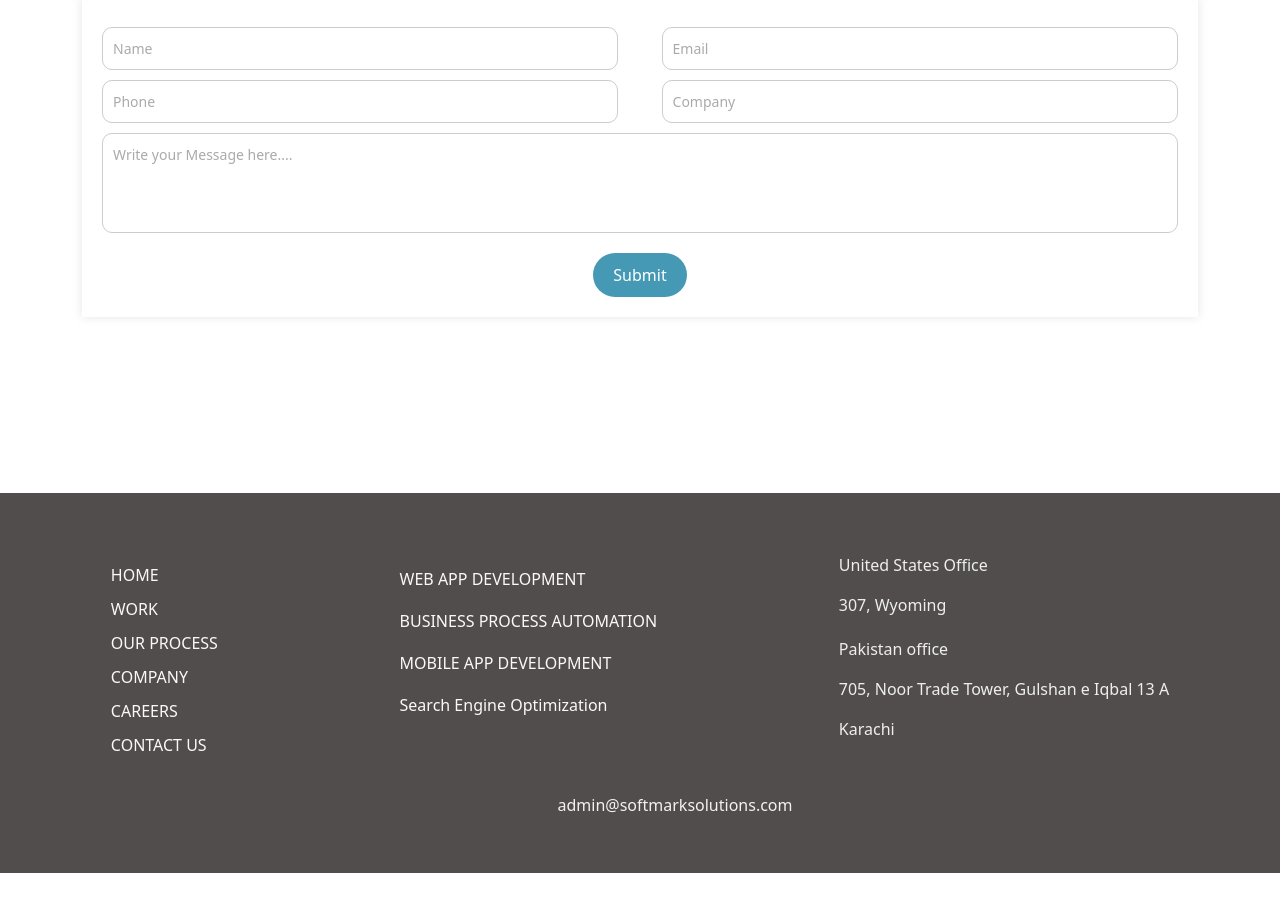
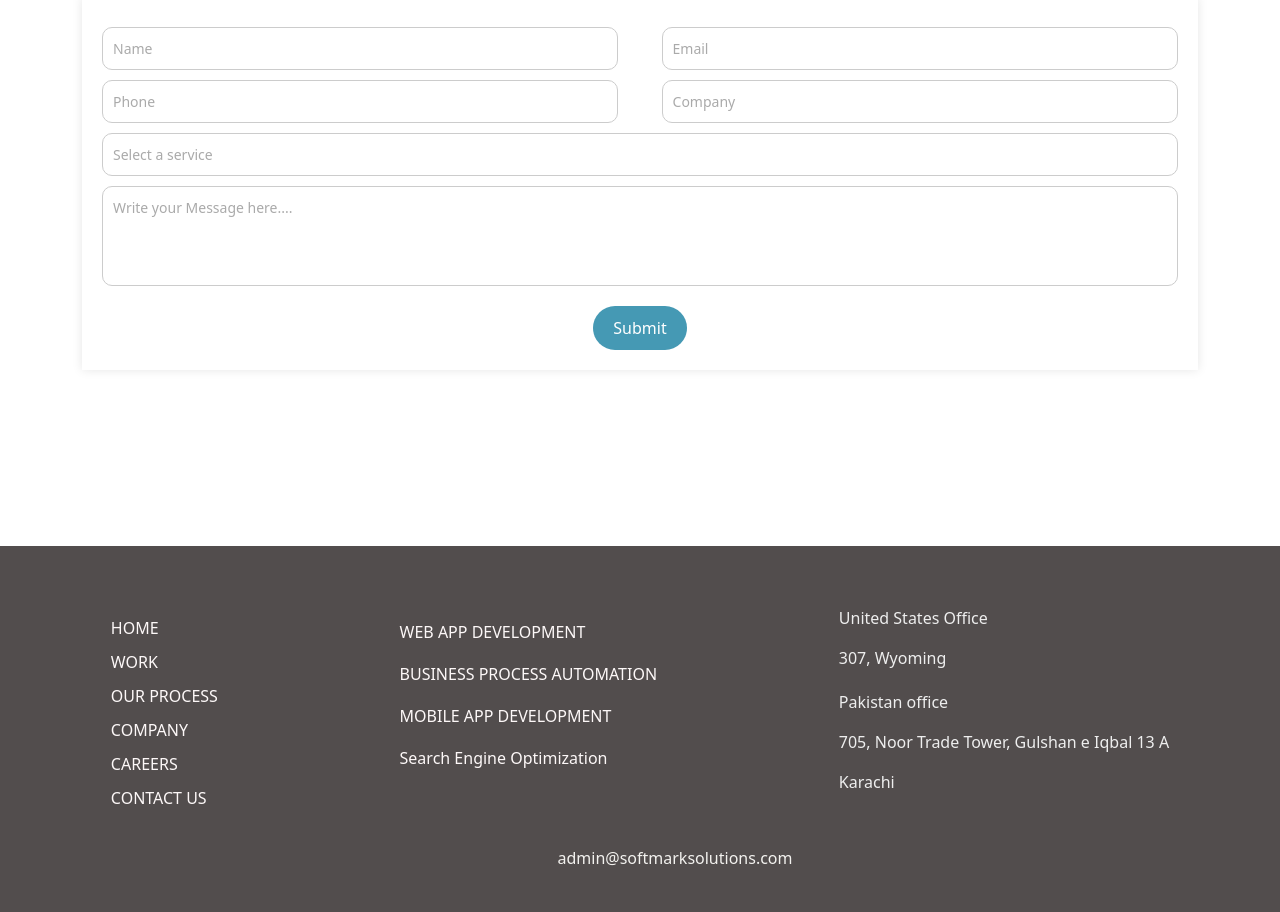
Before and after one commit to Softmark-sol/Softmark-Solutions-Frontend, a React (Create React App) app: page / in a window 1280 px wide. Shown: the part 1700-2612 px from the top of the page. Before the commit the page ends 2573 px from the top, so only its background shows below. Built offline with nearby package versions, Linux system fonts and the light colour scheme.

Commit message:
Added dropdown to the contact form

```diff
--- a/src/components/ContactForm.jsx
+++ b/src/components/ContactForm.jsx
@@ -8,7 +8,8 @@ const ContactForm = () => {
     email: '',
     phone: '',
     company: '',
-    message: ''
+    message: '',
+    serviceType: '' // Add new field for the dropdown
   })
 
   const handleChange = (e) => {
@@ -27,7 +28,8 @@ const ContactForm = () => {
           email: '',
           phone: '',
           company: '',
-          message: ''
+          message: '',
+          serviceType: '' // Reset new field
         })
       }
     } catch (error) {
@@ -81,6 +83,27 @@ const ContactForm = () => {
             />
           </div>
           <div className='form-group'>
+            <select
+              name='serviceType'
+              className='form-control drop-down'
+              value={formData.serviceType}
+              onChange={handleChange}
+              required
+            >
+              <option id='dropdown-placeholder' value='' disabled>
+                Select a service
+              </option>
+              <option value='Web Development'>Web Development</option>
+              <option value='Mobile App Development'>
+                Mobile App Development
+              </option>
+              <option value='Search Engine Optimization'>
+                Search Engine Optimization
+              </option>
+              <option value='Digital Marketing'>Digital Marketing</option>
+            </select>
+          </div>
+          <div className='form-group'>
             <textarea
               name='message'
               className='form-control'
--- a/src/css/contactForm.css
+++ b/src/css/contactForm.css
@@ -19,7 +19,7 @@
   bottom: -5px;
   transform: translateX(-50%);
   width: 50%;
-  height: 3px; /* Adjust the height as needed */
+  height: 3px;
   background-color: rgb(220, 166, 66);
 }
 
@@ -63,7 +63,15 @@
   font-size: 14px;
 }
 
+.drop-down {
+  width: 100%;
+}
+
 .form-control::placeholder {
+  color: #aaa;
+}
+
+#dropdown-placeholder {
   color: #aaa;
 }
 
@@ -95,7 +103,6 @@ textarea.form-control {
   transition: 0.5s ease;
 }
 
-/* Media Queries */
 @media (max-width: 768px) {
   .form-group {
     flex-direction: column;
@@ -124,3 +131,15 @@ textarea.form-control {
     padding: 10px 15px;
   }
 }
+
+select.form-control:invalid {
+  color: #aaa;
+}
+
+select.form-control:invalid option {
+  color: #aaa;
+}
+
+select.form-control {
+  color: #333;
+}
```
